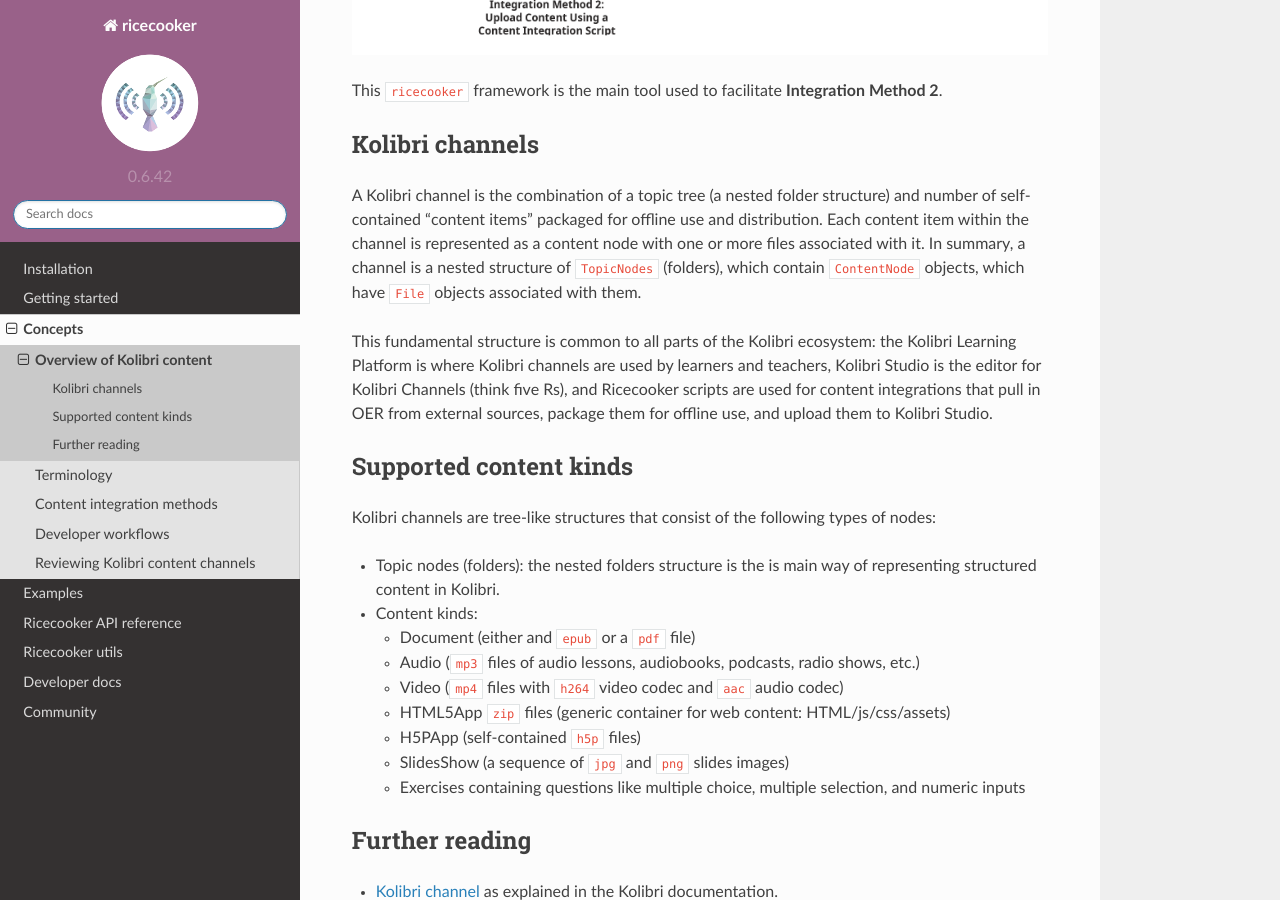
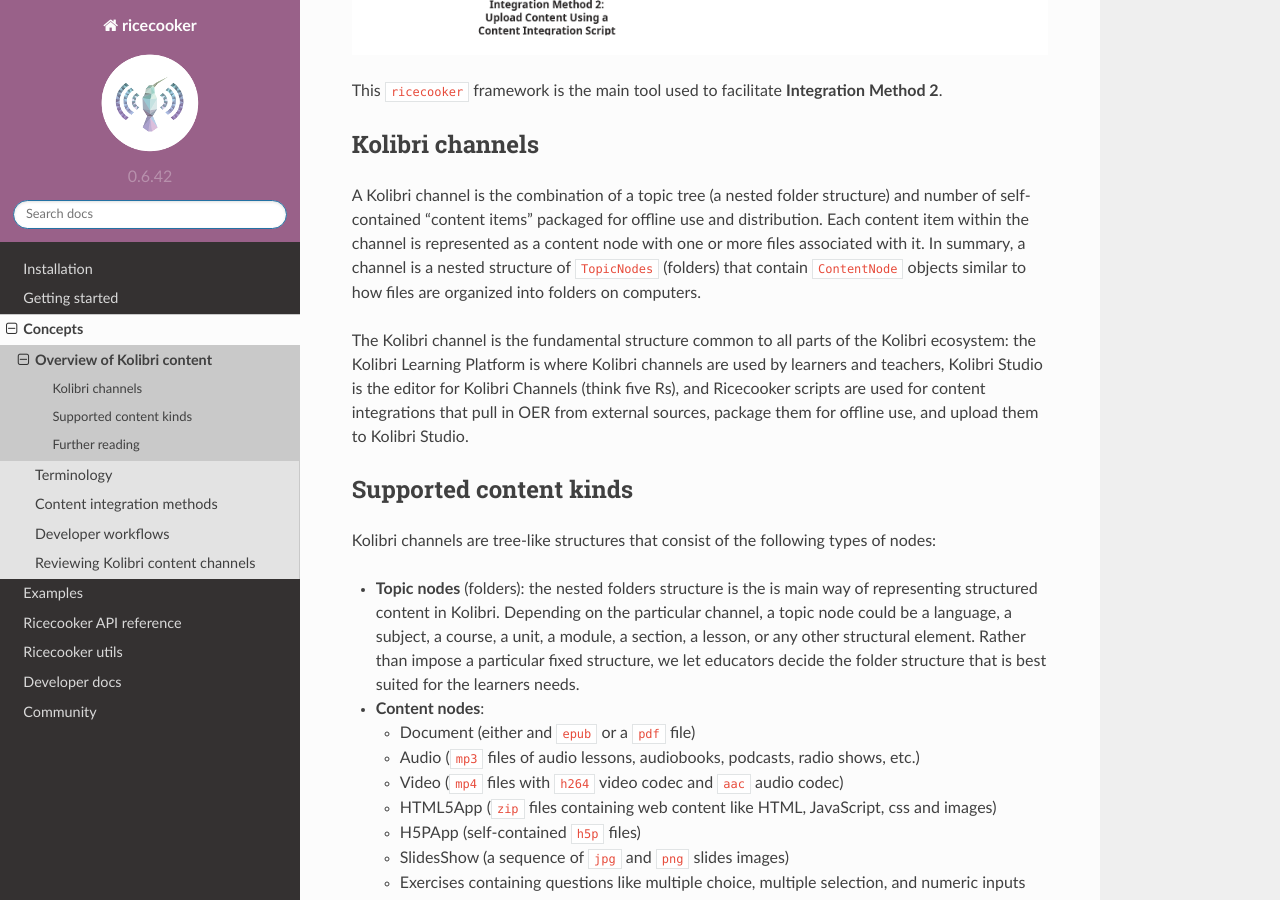
Before and after one commit to learningequality/ricecooker, a Sphinx documentation site: the page built from docs/concepts/introduction.md, in a window 1280 px wide and 900 px high, scrolled down 574 px. Built offline with Sphinx 7.4.7 and the Read the Docs theme 2.0.0, drawn with Linux system fonts in a browser that asks for light colours.

Commit message:
Minor clarification about TopicNodes being universal

```diff
--- a/docs/concepts/introduction.md
+++ b/docs/concepts/introduction.md
@@ -21,34 +21,35 @@ A Kolibri channel is the combination of a topic tree (a nested folder structure)
 and number of self-contained "content items" packaged for offline use and distribution.
 Each content item within the channel is represented as a content node with one
 or more files associated with it. In summary, a channel is a nested structure of
-`TopicNodes` (folders), which contain `ContentNode` objects, which have
-`File` objects associated with them.
+`TopicNodes` (folders) that contain `ContentNode` objects similar to how files
+are organized into folders on computers.
 
-This fundamental structure is common to all parts of the Kolibri ecosystem:
+The Kolibri channel is the fundamental structure common to all parts of the Kolibri ecosystem:
 the Kolibri Learning Platform is where Kolibri channels are used by learners and teachers,
 Kolibri Studio is the editor for Kolibri Channels (think five Rs),
 and Ricecooker scripts are used for content integrations that pull in OER from
 external sources, package them for offline use, and upload them to Kolibri Studio.
 
 
-
 Supported content kinds
 -----------------------
 Kolibri channels are tree-like structures that consist of the following types of nodes:
 
-  * Topic nodes (folders): the nested folders structure is the is main way of
-    representing structured content in Kolibri.
+  * **Topic nodes** (folders): the nested folders structure is the is main way of
+    representing structured content in Kolibri. Depending on the particular channel,
+    a topic node could be a language, a subject, a course, a unit, a module, a section,
+    a lesson, or any other structural element. Rather than impose a particular fixed structure,
+    we let educators decide the folder structure that is best suited for the learners needs.
 
-  * Content kinds:
+  * **Content nodes**:
 
      - Document (either and `epub` or a `pdf` file)
      - Audio (`mp3` files of audio lessons, audiobooks, podcasts, radio shows, etc.)
      - Video (`mp4` files with `h264` video codec and `aac` audio codec)
-     - HTML5App `zip` files (generic container for web content: HTML/js/css/assets)
+     - HTML5App (`zip` files containing web content like HTML, JavaScript, css and images)
      - H5PApp (self-contained `h5p` files)
      - SlidesShow (a sequence of `jpg` and `png` slides images)
      - Exercises containing questions like multiple choice, multiple selection, and numeric inputs
-
 
 
 Further reading
```
